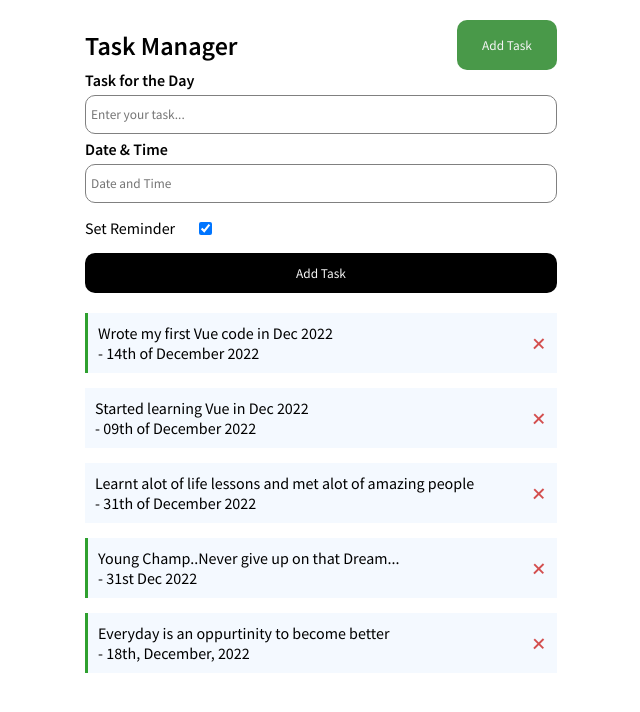
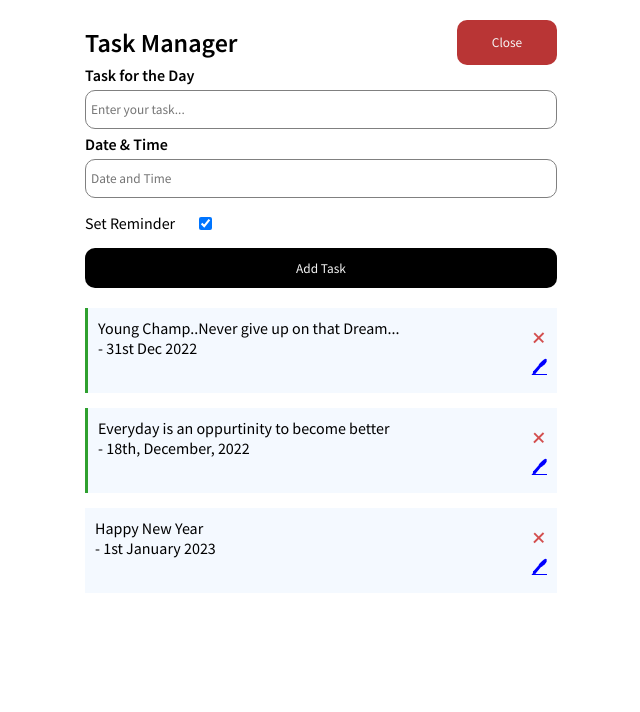
Before and after one commit to sazzy-josh/task_manager_vue, a Vue app: page / in a window 1280 px wide. Shown: the top 712 px of the page, without its empty margins (319-959 px from the left). Built offline with nearby package versions, Linux system fonts and the light colour scheme; data requests are answered from the project's data file.

Commit message:
feat : edit task functionality

```diff
--- a/database/db.json
+++ b/database/db.json
@@ -1,23 +1,5 @@
 {
   "task": [
-    {
-      "id": 1,
-      "title": "Wrote my first Vue code in Dec 2022",
-      "date": "14th of December 2022",
-      "reminder": true
-    },
-    {
-      "id": 2,
-      "title": "Started learning Vue in Dec 2022",
-      "date": "09th of December 2022",
-      "reminder": false
-    },
-    {
-      "id": 3,
-      "title": "Learnt alot of life lessons and met alot of amazing people",
-      "date": "31th of December 2022",
-      "reminder": false
-    },
     {
       "title": "Young Champ..Never  give up on that Dream...",
       "date": "31st Dec 2022",
@@ -29,6 +11,12 @@
       "date": "18th, December, 2022",
       "reminder": true,
       "id": 7
+    },
+    {
+      "title": "Happy New Year",
+      "date": "1st January 2023",
+      "reminder": false,
+      "id": 8
     }
   ]
 }
--- a/index.html
+++ b/index.html
@@ -11,6 +11,7 @@
   </head>
   <body>
     <div id="app"></div>
+    <div id="portal-root"></div>
     <script type="module" src="/src/main.js"></script>
   </body>
 </html>
--- a/src/App.vue
+++ b/src/App.vue
@@ -1,18 +1,20 @@
 <script>
-import { Header } from './components'
+import { Header,Modal } from './components'
 import axios from 'axios'
 
   export default {
     name : 'App' ,
     components : {
-      Header
+      Header,
+      Modal
     },
     data(){
         return{
             showTask: true,
             allTask : [],
             errorMessage : '',
-            isLoading : true
+            isLoading : true,
+            isModalOpen : false
         }
     },
     methods:{
@@ -21,6 +23,7 @@ import axios from 'axios'
             const req = await axios.get(' http://localhost:4000/task');
             this.allTask = await req.data
             this.isLoading = false
+            console.log(req)
           } catch (error) {
             this.errorMessage = error.message
           }
@@ -55,6 +58,9 @@ import axios from 'axios'
       <div class="layout">
         <!-- <pre>{{ JSON.stringify(allTask , null , 2) }}</pre> -->
         <Header :showTask="showTask" @btn-click='toggleShow' />
+         <teleport to="#portal-root">
+          <Modal />
+         </teleport>
         <router-view
            :showTask="showTask"
            :allTask="allTask"
--- a/src/components/AddTask.vue
+++ b/src/components/AddTask.vue
@@ -4,13 +4,13 @@
         <TextField label="Task for the Day" placeholder='Enter your task...' :modelValue="formData.title" @update:modelValue="newValue => formData.title = newValue" />
         <TextField label="Date & Time" placeholder='Date and Time' :modelValue="formData.date" @update:modelValue="newValue => formData.date = newValue" />
 
-        <div class="set-reminder">
+        <div class="set__reminder">
             <label for="reminder">Set Reminder</label>
             <input type="checkbox" v-model="formData.reminder" />
         </div>
 
         <span>
-          <Button class="submit-btn" @btn-click="handleSubmit(formData)">
+          <Button class="submit__btn" @btn-click="handleSubmit(formData)">
            Add Task
           </Button>
         </span>
@@ -60,14 +60,14 @@ form {
     row-gap: 5px;
 }
 
-.set-reminder {
+.set__reminder {
     display: flex;
     margin: 10px 0px;
     column-gap: 24px;
     align-items: center;
 }
 
-.submit-btn {
+.submit__btn {
     background: black;
     height: 40px;
 }
--- a/src/components/Header.vue
+++ b/src/components/Header.vue
@@ -4,9 +4,9 @@
        Task Manager
      </header>
 
-      <div class="toggle-btn">
-       <Button @btn-click="$emit('btn-click')" :class="[ showTask ? 'green-btn' : 'red-btn' ]">
-       {{ showTask ? 'Add Task' : 'Close'}}
+      <div class="toggle__btn">
+       <Button @btn-click="$emit('btn-click')" :class="[ !showTask ? 'green__btn' : 'red__btn' ]">
+       {{ !showTask ? 'Add Task' : 'Close'}}
        </Button>
       </div>
   </div>
@@ -37,17 +37,17 @@ export default {
 
 }
 
-.toggle-btn{
+.toggle__btn{
     width: 100px;
-    height: 50px;
+    height: 45px;
 }
 
-.green-btn{
+.green__btn{
     background: rgb(73, 153, 73);
 }
 
 
-.red-btn{
+.red__btn{
     background: rgb(185, 53, 53);
 }
 </style>
--- a/src/components/Loader.vue
+++ b/src/components/Loader.vue
@@ -1,5 +1,5 @@
 <template>
-  <div class="lds-ripple">
+  <div class="lds__ripple">
      <div></div>
      <div></div>
   </div>
@@ -12,20 +12,20 @@ export default {
 </script>
 
 <style scoped>
- .lds-ripple {
+ .lds__ripple {
   display: inline-block;
   position: relative;
   width: 80px;
   height: 80px;
 }
-.lds-ripple div {
+.lds__ripple div {
   position: absolute;
   border: 4px solid rgb(82, 138, 82);
   opacity: 1;
   border-radius: 50%;
   animation: lds-ripple 1s cubic-bezier(0, 0.2, 0.8, 1) infinite;
 }
-.lds-ripple div:nth-child(2) {
+.lds__ripple div:nth-child(2) {
   animation-delay: -0.5s;
 }
 @keyframes lds-ripple {
--- /dev/null
+++ b/src/components/Modal.vue
@@ -0,0 +1,17 @@
+<template>
+  <div class="modal__overlay">
+    <div class="modal__content">
+     <slot></slot>
+    </div>
+  </div>
+</template>
+
+<script>
+export default {
+
+}
+</script>
+
+<style>
+
+</style>
--- a/src/components/Task.vue
+++ b/src/components/Task.vue
@@ -1,12 +1,15 @@
 <template>
-<div :class="['single-card', task.reminder ? 'reminder' : '']">
+<div :class="['single__card', task.reminder ? 'reminder' : '']">
  <span>
    <p>{{task.title}}</p>
    <p> - {{task.date}}</p>
   </span>
-  <p class="delete-btn" @click="deleteTask(task.id)">
+ <div>
+  <p class="delete__btn" @click="deleteTask(task.id)">
    +
   </p>
+  <p class="edit__btn">🖊</p>
+ </div>
 </div>
 </template>
 
@@ -26,7 +29,7 @@ export default {
 </script>
 
 <style scoped>
- .single-card{
+ .single__card{
     display: flex;
     justify-content: space-between;
     background-color: rgb(244, 249, 255);
@@ -37,7 +40,7 @@ export default {
     border-style: none none none solid;
     border-left-color: rgb(47, 160, 47);
  }
- .delete-btn{
+ .delete__btn{
     display: flex;
     cursor: pointer;
     justify-content: center;
@@ -55,8 +58,14 @@ export default {
     user-select: none;/* remove tap highlight */
  }
 
-.delete-btn:focus {
+.delete__btn:focus {
     outline: none; /* remove outline */
     box-shadow: none; /* remove box shadow */
 }
+.edit__btn{
+    text-decoration: underline;
+    cursor: pointer;
+    color:blue;
+    font-weight:bold;
+}
 </style>
--- a/src/components/index.js
+++ b/src/components/index.js
@@ -6,3 +6,4 @@ export { default as AddTask } from './AddTask.vue'
 export { default as Tasks } from './Tasks.vue'
 export { default as Loader } from './Loader.vue'
 export { default as Task } from './Task.vue'
+export { default as Modal } from "./Modal.vue"
--- a/src/views/Home.vue
+++ b/src/views/Home.vue
@@ -1,14 +1,11 @@
 <template>
-  <div class="form-field" v-if="showTask" >
+  <div class="form__field" v-if="showTask" >
    <AddTask @submit-form="submit" />
   </div>
-  <div class="all-task">
+  <div class="all__task">
     <Tasks v-if="!isLoading" :allTask="allTask" @delete-task="deleteTask" />
     <Loader v-else />
    </div>
-
-
-
 </template>
 
 <script>
@@ -39,7 +36,7 @@ export default {
 </script>
 
 <style scoped>
-.all-task{
+.all__task{
   display: flex;
   flex-direction: column;
   justify-content: center;
```
